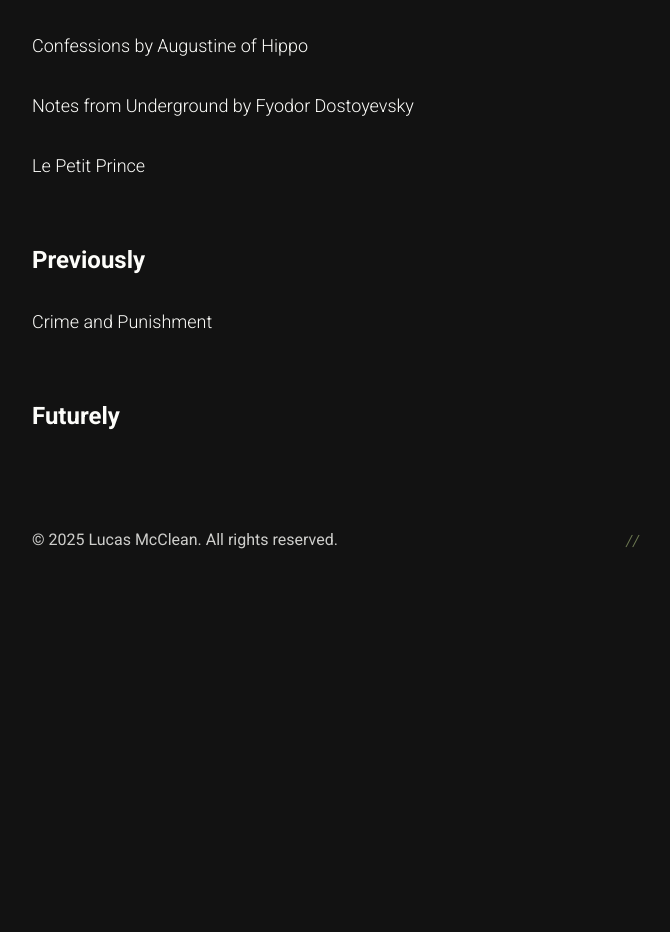
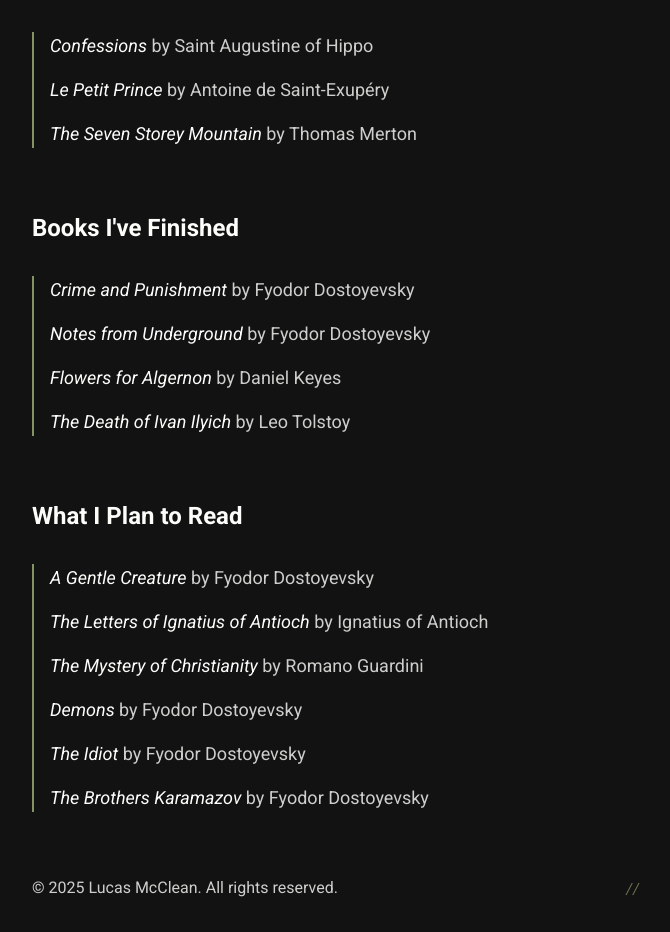
Before and after one commit to lucasmcclean/portfolio, a SvelteKit app: page /reading in a window 1280 px wide. Shown: the part 308-1240 px from the top of the page, without its empty margins (304-974 px from the left). Before the commit the page ends 892 px from the top, so only its background shows below. Built offline with nearby package versions, Linux system fonts and the light colour scheme; a web font is replaced by a local one.

Commit message:
feat(reading): add current, past, future books

```diff
--- a/src/routes/reading/+page.svelte
+++ b/src/routes/reading/+page.svelte
@@ -7,31 +7,107 @@
 	import { SITE_NAME } from '$lib/consts';
 </script>
 
-<Meta type="webpage" title={`Reading | ${SITE_NAME}`} description="" path="/reading" />
+<Meta
+	type="webpage"
+	title={`Reading List | ${SITE_NAME}`}
+	description="A record of books I've read, am currently reading, and plan to read soon."
+	path="/reading"
+/>
 
-<Header main="Reading" sub="Past, Present, and Future" />
+<Header main="Reading List" sub="What's on the Shelf" />
 
 <Navbar />
 
 <main id="main-content" class="xs:space-y-16 my-8 w-full space-y-8">
 	<section>
-		<h3 class="mb-8 text-2xl font-bold">Presently</h3>
-		<ol class="space-y-8 [&_li]:space-y-4">
-			<li><p class="font-light">Confessions by Augustine of Hippo</p></li>
-			<li><p class="font-light">Notes from Underground by Fyodor Dostoyevsky</p></li>
-			<li><p class="font-light">Le Petit Prince</p></li>
+		<h3 class="mb-8 text-2xl font-bold">Currently Reading</h3>
+		<ol class="border-primary space-y-4 border-l-2 ps-4">
+			<li>
+				<p class="font-base">
+					<cite>Confessions</cite> <span class="opacity-80">by Saint Augustine of Hippo</span>
+				</p>
+			</li>
+			<li>
+				<p class="font-base">
+					<cite>Le Petit Prince</cite>
+					<span class="opacity-80">by Antoine de Saint-Exupéry</span>
+				</p>
+			</li>
+			<li>
+				<p class="font-base">
+					<cite>The Seven Storey Mountain</cite>
+					<span class="opacity-80">by Thomas Merton</span>
+				</p>
+			</li>
 		</ol>
 	</section>
+
 	<section>
-		<h3 class="mb-8 text-2xl font-bold">Previously</h3>
-		<ol class="space-y-8 [&_li]:space-y-4">
-			<li><p class="font-light">Crime and Punishment</p></li>
+		<h3 class="mb-8 text-2xl font-bold">Books I've Finished</h3>
+		<ol class="border-primary space-y-4 border-l-2 ps-4">
+			<li>
+				<p class="font-base">
+					<cite>Crime and Punishment</cite>
+					<span class="opacity-80">by Fyodor Dostoyevsky</span>
+				</p>
+			</li>
+			<li>
+				<p class="font-base">
+					<cite>Notes from Underground</cite>
+					<span class="opacity-80">by Fyodor Dostoyevsky</span>
+				</p>
+			</li>
+			<li>
+				<p class="font-base">
+					<cite>Flowers for Algernon</cite> <span class="opacity-80">by Daniel Keyes</span>
+				</p>
+			</li>
+			<li>
+				<p class="font-base">
+					<cite>The Death of Ivan Ilyich</cite>
+					<span class="opacity-80">by Leo Tolstoy</span>
+				</p>
+			</li>
 		</ol>
 	</section>
+
 	<section>
-		<h3 class="mb-8 text-2xl font-bold">Futurely</h3>
-		<ol class="space-y-8 [&_li]:space-y-4">
-			<li><p class="font-light"></p></li>
+		<h3 class="mb-8 text-2xl font-bold">What I Plan to Read</h3>
+		<ol class="border-primary space-y-4 border-l-2 ps-4">
+			<li>
+				<p class="font-base">
+					<cite>A Gentle Creature</cite>
+					<span class="opacity-80">by Fyodor Dostoyevsky</span>
+				</p>
+			</li>
+			<li>
+				<p class="font-base">
+					<cite>The Letters of Ignatius of Antioch</cite>
+					<span class="opacity-80">by Ignatius of Antioch</span>
+				</p>
+			</li>
+			<li>
+				<p class="font-base">
+					<cite>The Mystery of Christianity</cite>
+					<span class="opacity-80">by Romano Guardini</span>
+				</p>
+			</li>
+			<li>
+				<p class="font-base">
+					<cite>Demons</cite> <span class="opacity-80">by Fyodor Dostoyevsky</span>
+				</p>
+			</li>
+			<li>
+				<p class="font-base">
+					<cite>The Idiot</cite> <span class="opacity-80">by Fyodor Dostoyevsky</span>
+				</p>
+			</li>
+			<li>
+				<p class="font-base">
+					<cite>The Brothers Karamazov</cite>
+					<span class="opacity-80">by Fyodor Dostoyevsky</span>
+				</p>
+			</li>
 		</ol>
 	</section>
 </main>
```
